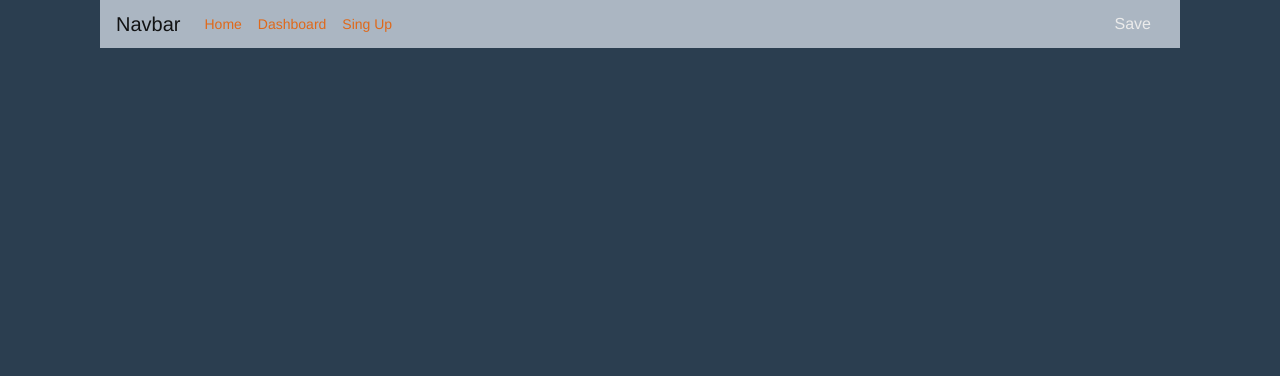
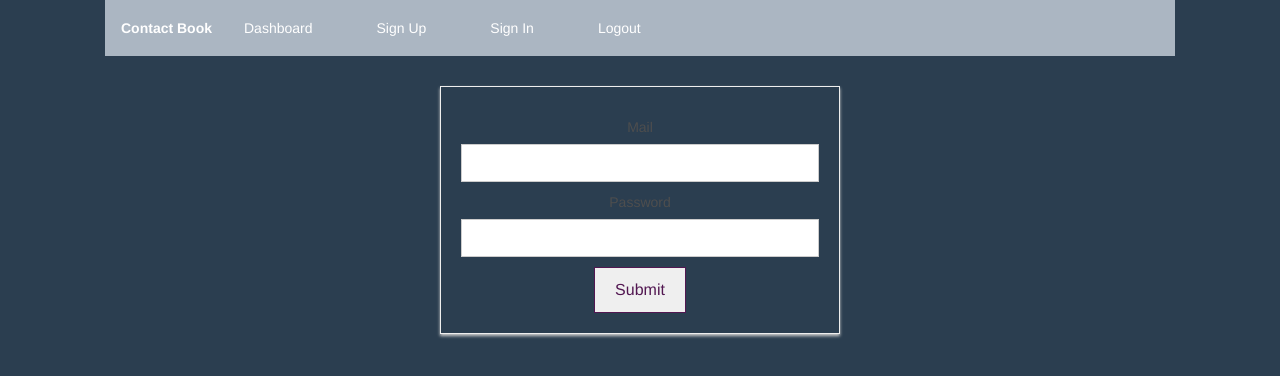
Before and after one commit to ztoth01/contact-book, a Vue app: page /signin in a window 1280 px wide. Shown: the top 376 px of the page. Built offline with nearby package versions, Linux system fonts and the light colour scheme; no server answers.

Commit message:
add new components

```diff
--- a/src/components/Header.vue
+++ /dev/null
@@ -1,36 +0,0 @@
-<template>
-    <div class="container">
-        <nav class="navbar navbar-expand-lg navbar-light bg-light">
-            <a class="navbar-brand" href="#">Navbar</a>
-            <button class="navbar-toggler" type="button" data-toggle="collapse" data-target="#navbarColor03" aria-controls="navbarColor03" aria-expanded="false" aria-label="Toggle navigation">
-                <span class="navbar-toggler-icon"></span>
-            </button>
-
-            <div class="collapse navbar-collapse" id="navbarColor03">
-                <ul class="navbar-nav mr-auto">
-                    <router-link to="/" class="nav-link" activeClass="active" tag="li"><a>Home</a></router-link>
-                    <router-link to="/dashboard" class="nav-link" activeClass="active" tag="li"><a>Dashboard</a></router-link>
-                    <router-link to="/singup" class="nav-link" activeClass="active" tag="li"><a>Sing Up</a></router-link>
-                </ul>
-                <a @click.prevent="saveAll" href="#" class="clear-btn btn blue lighten-3">Save</a>
-            </div>
-        </nav>
-    </div>
-</template>
-
-
-<script>
-export default {
-  name: 'Header',
-  data () {
-    return {
-
-    }
-  },
-  methods:{
-      saveAll(){
-          this.$store.dispatch('saveData');
-      }
-  }
-}
-</script>
--- /dev/null
+++ b/src/components/auth/Signin.vue
@@ -0,0 +1,104 @@
+<template>
+  <div id="signin">
+    <div class="signin-form">
+      <form @submit.prevent="onSubmit">
+        <div class="input">
+          <label for="email">Mail</label>
+          <input
+                  type="email"
+                  id="email"
+                  v-model="email">
+        </div>
+        <div class="input">
+          <label for="password">Password</label>
+          <input
+                  type="password"
+                  id="password"
+                  v-model="password">
+        </div>
+        <div class="submit">
+          <button type="submit">Submit</button>
+        </div>
+      </form>
+    </div>
+  </div>
+</template>
+
+<script>
+
+  export default {
+    data () {
+      return {
+        email: '',
+        password: ''
+      }
+    },
+    methods: {
+      onSubmit () {
+        const formData = {
+          email: this.email,
+          password: this.password,
+        }
+        console.log(formData)
+        this.$store.dispatch('logIn', formData)
+      }
+    }
+  }
+</script>
+
+<style scoped>
+  .signin-form {
+    width: 400px;
+    margin: 30px auto;
+    border: 1px solid #eee;
+    padding: 20px;
+    box-shadow: 0 2px 3px #ccc;
+  }
+
+  .input {
+    margin: 10px auto;
+  }
+
+  .input label {
+    display: block;
+    color: #4e4e4e;
+    margin-bottom: 6px;
+  }
+
+  .input input {
+    font: inherit;
+    width: 100%;
+    padding: 6px 12px;
+    box-sizing: border-box;
+    border: 1px solid #ccc;
+  }
+
+  .input input:focus {
+    outline: none;
+    border: 1px solid #521751;
+    background-color: #eee;
+  }
+
+  .submit button {
+    border: 1px solid #521751;
+    color: #521751;
+    padding: 10px 20px;
+    font: inherit;
+    cursor: pointer;
+  }
+
+  .submit button:hover,
+  .submit button:active {
+    background-color: #521751;
+    color: white;
+  }
+
+  .submit button[disabled],
+  .submit button[disabled]:hover,
+  .submit button[disabled]:active {
+    border: 1px solid #ccc;
+    background-color: transparent;
+    color: #ccc;
+    cursor: not-allowed;
+  }
+</style>
--- a/src/components/dashboard/Main.vue
+++ b/src/components/dashboard/Main.vue
@@ -11,7 +11,7 @@
     </div> -->
 
     <div class="card border-success mt-5">
-        <div class="card-header d-flex">
+        <div class="card-header d-flex" v-if="contact !== null">
             <span v-show="isLoad"><img @load="loaded" :src="contact.profileImage" :alt="contact.name"></span>
             <span v-show="!isLoad"><img src="@/assets/loading.gif" alt=""></span>
             <!-- <Spinner v-show="!isLoad" name="cube-grid" color="#d14f65"/> -->
@@ -49,7 +49,7 @@ export default {
     ...mapGetters({
             contact: 'getSelectedContact'
         })
-  }
+  },
 }
 </script>
 
--- a/src/components/dashboard/Sidebar.vue
+++ b/src/components/dashboard/Sidebar.vue
@@ -1,7 +1,7 @@
 <template>
     <div class="col-md-4 pl-0 mt-4 main--sidebar">
         <form class="form-inline my-2 justify-content-between search--bar">
-            <input class="form-control mr-sm-2" type="text" placeholder="Search" v-model="searchContact">
+            <input class="form-control mr-sm-2" type="text" @focus="inputClear" @blur="inputBlur" :placeholder="inputPlaceHolder" v-model="searchContact">
             <button class="btn btn-primary my-2 my-sm-0" @click.prevent="clearSearch" type="submit">Clear</button>
         </form>
        <div class="search--bar-wrapper">
@@ -40,7 +40,8 @@ export default {
     return {
         searchContact:'',
         contactList: [],
-        isLoad: false
+        isLoad: false,
+        inputPlaceHolder: 'Search'
     }
   },
   methods:{
@@ -54,6 +55,12 @@ export default {
             setTimeout(() => {
                 this.isLoad = true
             }, 1000);
+        },
+        inputClear(){
+            this.inputPlaceHolder = ''
+        },
+        inputBlur(){
+            this.inputPlaceHolder = 'Search'
         }
   },
   computed:{
--- /dev/null
+++ b/src/components/header/Header.vue
@@ -0,0 +1,101 @@
+<template>
+  <header id="header" class="container-fluid">
+    <nav class="navbar navbar-expand-lg navbar-light bg-light">
+        <div class="logo">
+            <router-link to="/">Contact Book</router-link>
+        </div>
+        <ul>
+            <li>
+                <router-link to="/dashboard" class="nav-link" activeClass="active">Dashboard</router-link>
+            </li>
+            <li>
+                <router-link to="/signup" class="nav-link" activeClass="active">Sign Up</router-link>
+            </li>
+            <li >
+                <router-link to="/signin" class="nav-link" activeClass="active">Sign In</router-link>
+            </li>
+            <li>
+                <button @click="logout" class="logout nav-link">Logout</button>
+            </li>
+        </ul>
+    </nav>
+  </header>
+</template>
+
+
+<script>
+export default {
+    name: 'Header',
+    data () {
+        return {
+
+        }
+    },
+    methods:{
+        saveAll(){
+            this.$store.dispatch('saveData');
+        },
+        logout(){
+            this.$store.dispatch('logOut')
+        }
+    }
+}
+</script>
+
+
+<style scoped>
+  #header {
+    height: 56px;
+    display: flex;
+    flex-flow: row;
+    justify-content: space-between;
+    align-items: center;
+    padding: 0 20px;
+  }
+
+  .logo {
+    font-weight: bold;
+    color: white;
+  }
+  .logout{
+    background-color: transparent;
+    border: none;
+    font: inherit;
+    color: #ffffff;
+    cursor: pointer;
+  }
+  .logo a {
+    text-decoration: none;
+    color: white;
+  }
+
+  nav {
+    height: 100%;
+    width: 100%;
+  }
+
+  ul {
+    list-style: none;
+    margin: 0;
+    padding: 0;
+    height: 100%;
+    display: flex;
+    flex-flow: row;
+    align-items: center;
+  }
+
+  li {
+    margin: 0 16px;
+  }
+
+  li a {
+    text-decoration: none;
+    color: white;
+  }
+
+  li a:hover,
+  li a:active,
+  li a.router-link-active {
+    color: #fa923f;
+  }
+</style>
```
Also changed, not shown: src/App.vue (+5 -3 lines), src/router/index.js (+10 -4 lines), src/components/auth/Signup.vue (renamed from src/components/Singup.vue).
